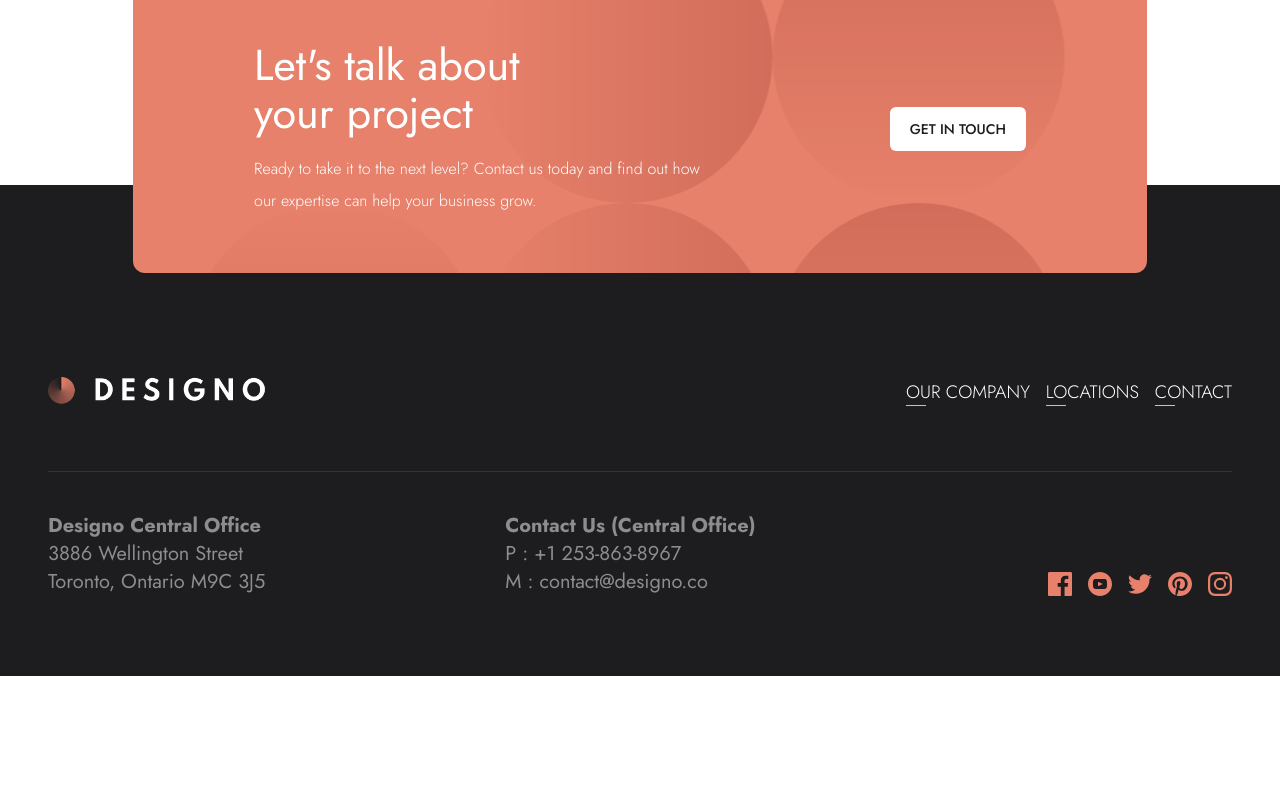
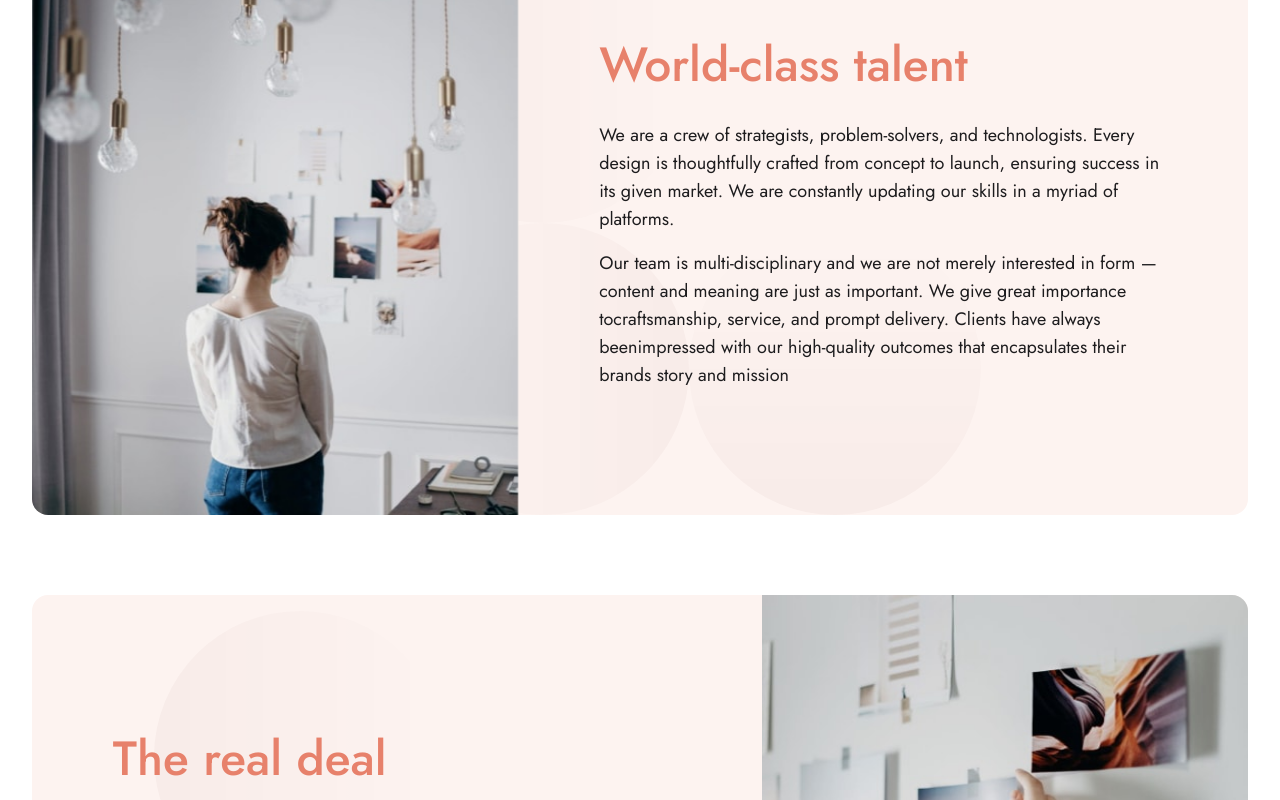
Before and after one commit to F4eNn/Designo-Website, a Next.js app: page /about in a window 1280 px wide. Shown: the part 700-1500 px from the top of the page. Before the commit the page ends 1376 px from the top, so only its background shows below. Built offline with nearby package versions, Linux system fonts and the light colour scheme.

Commit message:
added section team and partners

```diff
--- a/src/app/about/page.tsx
+++ b/src/app/about/page.tsx
@@ -1,5 +1,6 @@
 import { Wrapper } from '@/components/UI/Wrapper'
 import { AboutUs } from '@/components/content/About/AboutUs'
+import { Team } from '@/components/content/About/Team'
 import React from 'react'
 
 const AboutPage = () => {
--- /dev/null
+++ b/src/components/Icons/ThreCirclesTeam.tsx
@@ -0,0 +1,53 @@
+import React from 'react'
+
+export const ThreCirclesTeam = () => {
+	return (
+		<svg
+			xmlns='http://www.w3.org/2000/svg'
+			width='584'
+			height='584'>
+			<defs>
+				<linearGradient
+					id='a'
+					x1='0%'
+					x2='100%'
+					y1='50%'
+					y2='50%'>
+					<stop
+						offset='0%'
+						stopColor='#5D0202'
+						stopOpacity='0'
+					/>
+					<stop
+						offset='100%'
+						stopColor='#5D0202'
+						stopOpacity='.498'
+					/>
+				</linearGradient>
+			</defs>
+			<g
+				fill='url(#a)'
+				fillRule='evenodd'
+				opacity='.06'>
+				<circle
+					cx='146'
+					cy='438'
+					r='146'
+					transform='matrix(1 0 0 -1 0 876)'
+				/>
+				<circle
+					cx='146'
+					cy='146'
+					r='146'
+					transform='matrix(-1 0 0 1 292 0)'
+				/>
+				<circle
+					cx='438'
+					cy='438'
+					r='146'
+					transform='matrix(0 1 1 0 0 0)'
+				/>
+			</g>
+		</svg>
+	)
+}
--- /dev/null
+++ b/src/components/UI/Card.tsx
@@ -0,0 +1,5 @@
+import React from 'react'
+
+export const Card = ({ children }: { children: React.ReactNode }) => {
+	return <div className='md:w-11/12 overflow-hidden md:rounded-2xl md:mx-auto lg:w-full'>{children}</div>
+}
--- a/src/components/content/About/AboutUs.tsx
+++ b/src/components/content/About/AboutUs.tsx
@@ -1,8 +1,25 @@
 'use client'
-import Image from 'next/image'
 import React, { useEffect, useState } from 'react'
 import { AboutUsHeroPatternMobile } from '@/components/Icons/AboutUsHeroPatternMobile'
 import { AboutUsHeroPatternDesktop } from '@/components/Icons/AboutUsHeroPatternDesktop'
+import { Card } from '@/components/UI/Card'
+import { AboutUsSection } from './AboutUsSection'
+import { Team } from './Team'
+import { Partners } from './Partners'
+const aboutItems = {
+	srcSetMobile: '/assets/about/mobile/image-about-hero.jpg',
+	srcSetTablet: '/assets/about/tablet/image-about-hero.jpg',
+	src: '/assets/about/desktop/image-about-hero.jpg',
+	title: 'About Us',
+	desc: "Founded in 2010, we are a creative agency that produces lasting results for our clients. We'e partnered with many startups, corporations, and nonprofits alike to craft designs that make real impact. We're always looking forward to creating brands, products, and digital experiences that connect with our clients audiences.",
+	bgColor: 'bg-peach',
+	textColor: 'text-white',
+	desktopFlexRow: 'lg:flex-row-reverse',
+	heightMobile: 'h-[300px]',
+	heightTablet: 'h-[400px]',
+	heightDesktop: 'h-[425px]',
+	titleSizeDesktops: 'lg:text-6xl',
+}
 
 export const AboutUs = () => {
 	const [isMobile, setIsMobile] = useState(false)
@@ -16,7 +33,7 @@ export const AboutUs = () => {
 		const teimoute = setTimeout(() => {
 			window.addEventListener('resize', checkIfResize)
 			checkIfResize()
-		}, 1500)
+		}, 300)
 		return () => {
 			window.removeEventListener('resize', checkIfResize)
 			clearTimeout(teimoute)
@@ -24,35 +41,10 @@ export const AboutUs = () => {
 	}, [currentMedia])
 
 	return (
-		<div className='mb-[325px] md:mb-[400px]  lg:mb-[350px] bg-peach md:w-11/12 overflow-hidden md:rounded-xl text-white  md:mx-auto relative z-0 lg:flex lg:flex-row-reverse lg:w-full '>
-			<div className='relative h-[300px] md:h-[400px] lg:w-1/3 lg:h-[425px] '>
-				<picture>
-					<source
-						media='(max-width:525px)'
-						srcSet='/assets/about/mobile/image-about-hero.jpg'
-					/>
-					<source
-						media='(max-width:1024px)'
-						srcSet='/assets/about/tablet/image-about-hero.jpg'
-					/>
-					<Image
-						src='/assets/about/desktop/image-about-hero.jpg'
-						alt='peaople are working on laptops'
-						fill
-						quality={100}
-					/>
-				</picture>
-			</div>
-			<div className='px-5 py-20 text-center w-full mx-auto max-w-[600px]  md:py-16 lg:text-left lg:w-[50%] lg:max-w-[700px] lg:my-auto '>
-				<h1 className='text-4xl mb-5 md:text-5xl md:mb-8 font-[500] lg:text-6xl xl:text-7xl'>About us</h1>
-				<p className='text-sm md:text-base xl:text-lg '>
-					{
-						"Founded in 2010, we are a creative agency that produces lasting results for our clients. We'e partnered with many startups, corporations, and nonprofits alike to craft designs that make real impact. We're always looking forward to creating brands, products, and digital experiences that connect with our clients audiences."
-					}
-				</p>
-			</div>
+		<>
+			<AboutUsSection {...aboutItems}>
 				{!isMobile ? (
-				<div className='absolute -left-[240px] top-[150px] -z-20  '>
+					<div className='absolute right-[-20%] top-[275px] -z-20  '>
 						<AboutUsHeroPatternMobile />
 					</div>
 				) : (
@@ -60,6 +52,11 @@ export const AboutUs = () => {
 						<AboutUsHeroPatternDesktop />
 					</div>
 				)}
+			</AboutUsSection>
+			<Team />
+			<div className='mb-[400px]'>
+				<Partners/>
 			</div>
+		</>
 	)
 }
--- /dev/null
+++ b/src/components/content/About/AboutUsSection.tsx
@@ -0,0 +1,73 @@
+import React from 'react'
+import Image from 'next/image'
+import { Card } from '@/components/UI/Card'
+type SectionProps = {
+	srcSetMobile: string
+	srcSetTablet: string
+	src: string
+	children: React.ReactNode
+	title: string
+	desc: string
+	desc2?: string
+	bgColor: string
+	textColor: string
+	desktopFlexRow?: string
+	heightMobile: string
+	heightTablet: string
+	heightDesktop: string
+	titleColor?: string
+	titleSizeDesktops?: string
+}
+export const AboutUsSection = ({
+	children,
+	src,
+	srcSetMobile,
+	srcSetTablet,
+	desc,
+	desc2,
+	title,
+	bgColor,
+	textColor,
+	desktopFlexRow,
+	heightDesktop,
+	heightMobile,
+	heightTablet,
+	titleColor,
+	titleSizeDesktops,
+}: SectionProps) => {
+	return (
+		<Card>
+			<div
+				className={` ${bgColor} ${textColor} relative z-0 lg:flex ${desktopFlexRow} md:mb-20 md:rounded-b-2xl overflow-hidden`}>
+				<div className={`relative ${heightMobile} ${heightTablet} ${heightDesktop} lg:w-[40%] `}>
+					<picture>
+						<source
+							media='(max-width:768px)'
+							srcSet={srcSetMobile}
+						/>
+						<source
+							media='(max-width:1024px)'
+							srcSet={srcSetTablet}
+						/>
+						<Image
+							src={src}
+							alt='peaople are working on laptops'
+							fill
+							quality={100}
+						/>
+					</picture>
+				</div>
+				<div className='px-5 py-20 text-center w-full mx-auto max-w-[600px]  md:py-16 lg:text-left lg:w-[50%] lg:max-w-[725px] lg:my-auto '>
+					<h1 className={`text-4xl mb-5 md:text-5xl md:mb-8 font-[500]   ${titleSizeDesktops} ${titleColor}`}>
+						{title}
+					</h1>
+					<div className='text-sm md:text-base xl:text-lg '>
+						<p>{desc}</p>
+						<p className='mt-4'>{desc2}</p>
+					</div>
+				</div>
+				{children}
+			</div>
+		</Card>
+	)
+}
--- /dev/null
+++ b/src/components/content/About/Partners.tsx
@@ -0,0 +1,32 @@
+import React from 'react'
+import { AboutUsSection } from './AboutUsSection'
+import { ThreCirclesTeam } from '@/components/Icons/ThreCirclesTeam'
+
+const aboutPartners = {
+	srcSetMobile: '/assets/about/mobile/image-real-deal.jpg',
+	srcSetTablet: '/assets/about/tablet/image-real-deal.jpg',
+	src: '/assets/about/desktop/image-real-deal.jpg',
+	title: 'The real deal',
+	desc: 'As strategic partners in our clients’ businesses, we are ready to take on any challenge as our own. Solving real problems require empathy and collaboration, and we strive to bring a fresh perspective to every opportunity. We make design and technology more accessible and give you tools to measure success. ',
+	desc2:
+		' We are visual storytellers in appealing and captivating ways. By combining business and marketing strategies, we inspire audiences to take action and drive real results.',
+	titleColor: 'text-peach',
+	bgColor: 'bg-very-light-peach',
+	textColor: 'text-black',
+	desktopFlexRow: 'lg:flex-row-reverse',
+	heightMobile: 'h-[350px]',
+	heightTablet: 'md:h-[400px]',
+	heightDesktop: 'lg:h-[600px]',
+}
+
+export const Partners = () => {
+	return (
+		<>
+			<AboutUsSection {...aboutPartners}>
+				<div className='absolute left-0 bottom-0 -z-20 md:left-[10%] '>
+					<ThreCirclesTeam />
+				</div>
+			</AboutUsSection>
+		</>
+	)
+}
--- /dev/null
+++ b/src/components/content/About/Team.tsx
@@ -0,0 +1,50 @@
+import React from 'react'
+import { AboutUsSection } from './AboutUsSection'
+import { ThreCirclesTeam } from '@/components/Icons/ThreCirclesTeam'
+
+const aboutTeam = {
+	srcSetMobile: '/assets/about/mobile/image-world-class-talent.jpg',
+	srcSetTablet: '/assets/about/tablet/image-world-class-talent.jpg',
+	src: '/assets/about/desktop/image-world-class-talent.jpg',
+	title: 'World-class talent',
+	desc: 'We are a crew of strategists, problem-solvers, and technologists. Every design is thoughtfully crafted from  concept to launch, ensuring success in its given market. We are constantly updating our skills in a myriad of platforms.',
+	desc2:
+		'Our team is multi-disciplinary and we are not merely interested in form — content and meaning are just as important. We give great importance tocraftsmanship, service, and prompt delivery. Clients have always beenimpressed with our high-quality outcomes that encapsulates their brands story and mission',
+	titleColor: 'text-peach',
+	bgColor: 'bg-very-light-peach',
+	textColor: 'text-black',
+
+	heightMobile: 'h-[350px]',
+	heightTablet: 'md:h-[400px]',
+	heightDesktop: 'lg:h-[600px]',
+}
+
+export const Team = () => {
+	return (
+		<>
+			<AboutUsSection {...aboutTeam}>
+				<div className='absolute left-0 bottom-0 -z-20 md:left-[10%] lg:left-[30%]'>
+					<ThreCirclesTeam />
+				</div>
+			</AboutUsSection>
+		</>
+	)
+}
+{
+	/* <div className='bg-very-light-peach mb-[325px] md:mb-[400px] relative lg:mb-[350px]'>
+				<h2>World-class talent</h2>
+				<p>
+					We are a crew of strategists, problem-solvers, and technologists. Every design is thoughtfully crafted from
+					concept to launch, ensuring success in its given market. We are constantly updating our skills in a myriad of
+					platforms.
+				</p>
+				<p>
+					Our team is multi-disciplinary and we are not merely interested in form — content and meaning are just as
+					important. We give great importance to craftsmanship, service, and prompt delivery. Clients have always been
+					impressed with our high-quality outcomes that encapsulates their brand’s story and mission.
+				</p>
+				<div className='absolute bottom-0 left-0'>
+					<ThreCirclesTeam />
+				</div>
+			</div> */
+}
```
Lines whose indentation alone changed are shown as unchanged.
